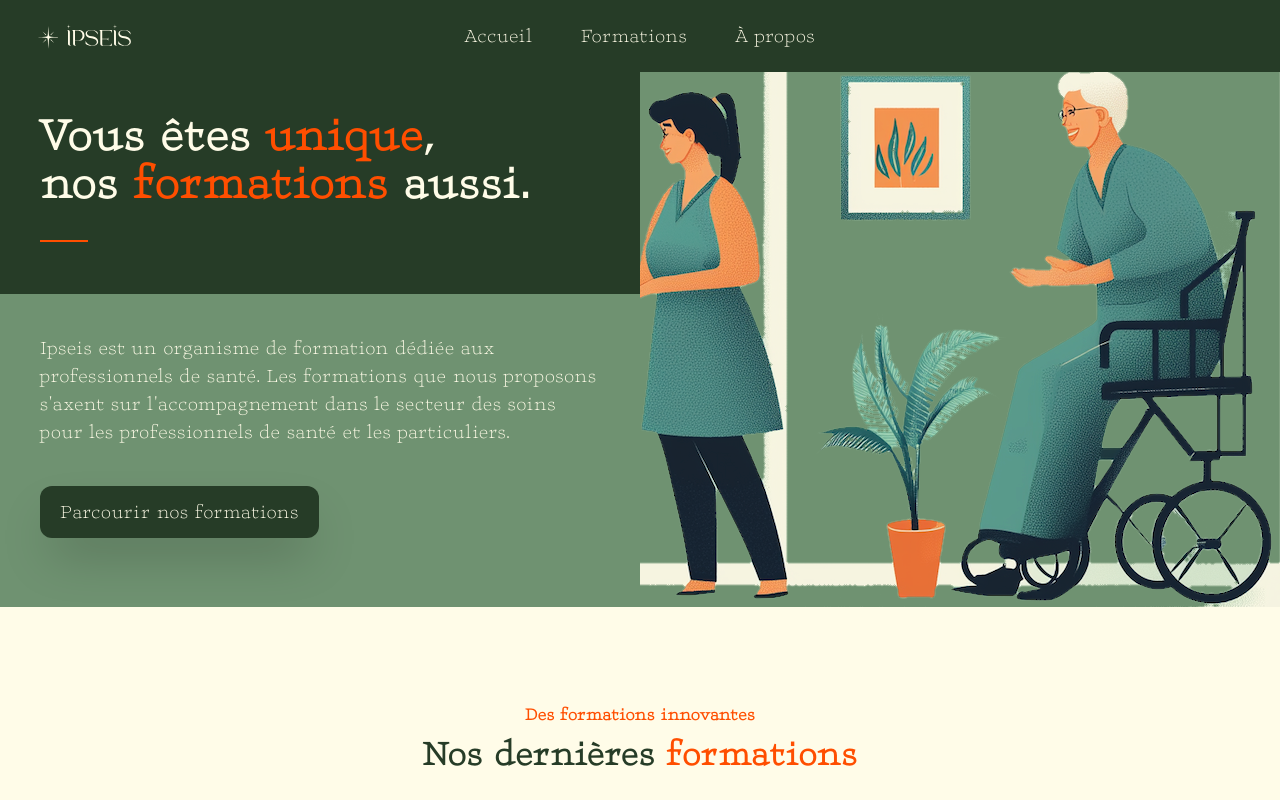
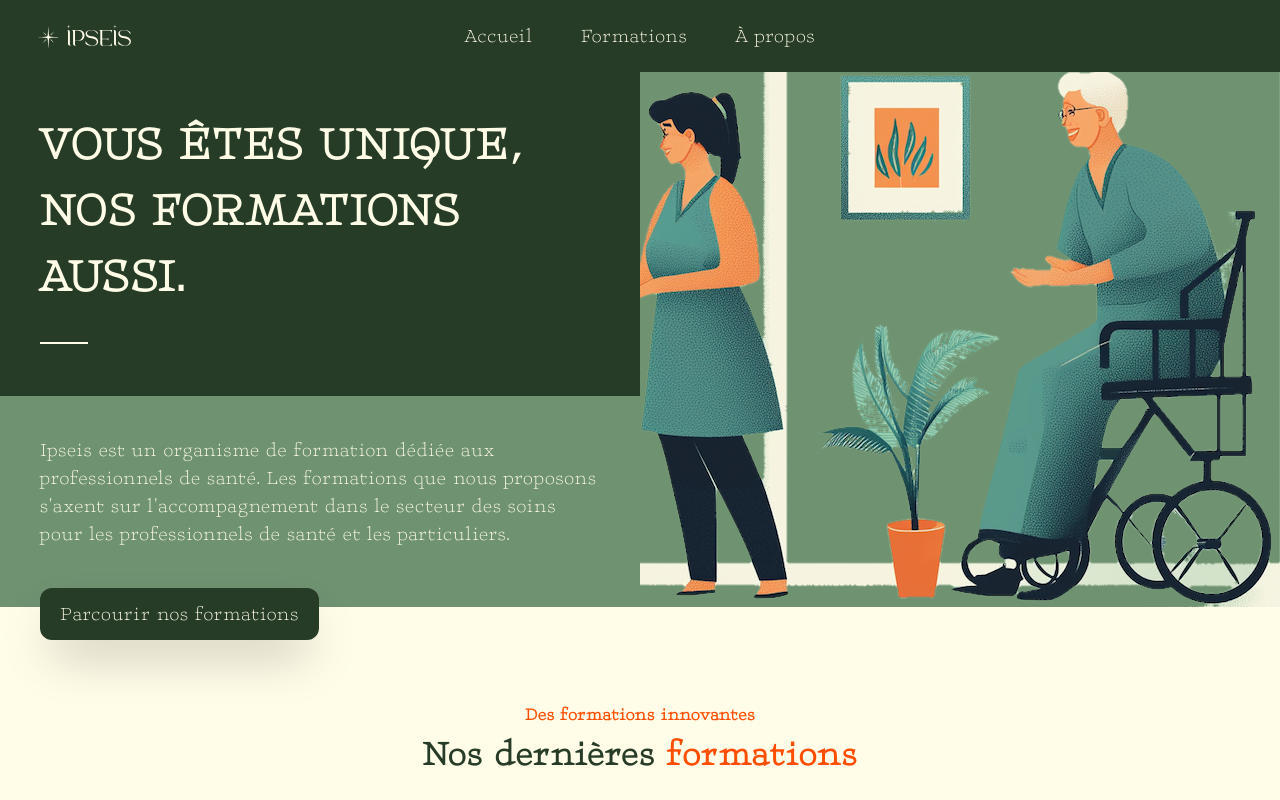
Before and after one commit to Jyok1m/ipseis, a Next.js app: page / in a window 1280 px wide. Shown: the top 800 px of the page. Built offline with nearby package versions, Linux system fonts and the light colour scheme.

Commit message:
Refactoriser la taille de police et les styles du titre principal sur la page de formation

```diff
--- a/src/app/page.tsx
+++ b/src/app/page.tsx
@@ -79,23 +79,15 @@ export default function Accueil() {
 	const router = useRouter();
 	return (
 		<div>
-			{/* <Image
-				src={require("/src/_images/logo/star_beige.svg")}
-				alt="Logo Ipseis"
-				title="Logo Ipseis"
-				height={1000}
-				className="fixed -top-20 -right-60 opacity-10 sm:opacity-30"
-			/> */}
-
 			{/* Hero section */}
 			<div className="lg:h-[535px] flex flex-col-reverse lg:flex-row lg:justify-between lg:items-center">
 				<div className="bg-maitrise w-full lg:w-1/2 lg:h-full">
 					<div className="text-5xl font-bold tracking-wider text-support bg-univers p-10 pb-5">
-						<h1>
-							Vous êtes <span className="text-cohesion">unique</span>, <br />
-							nos <span className="text-cohesion">formations</span> aussi.
+						<h1 className="text-support uppercase leading-snug">
+							Vous êtes unique, <br />
+							nos formations aussi.
 						</h1>
-						<div className="border border-cohesion w-12 my-8"></div>
+						<div className="border border-support w-12 my-8"></div>
 					</div>
 					<div className="p-10">
 						<p className="text-xl text-support">
```
